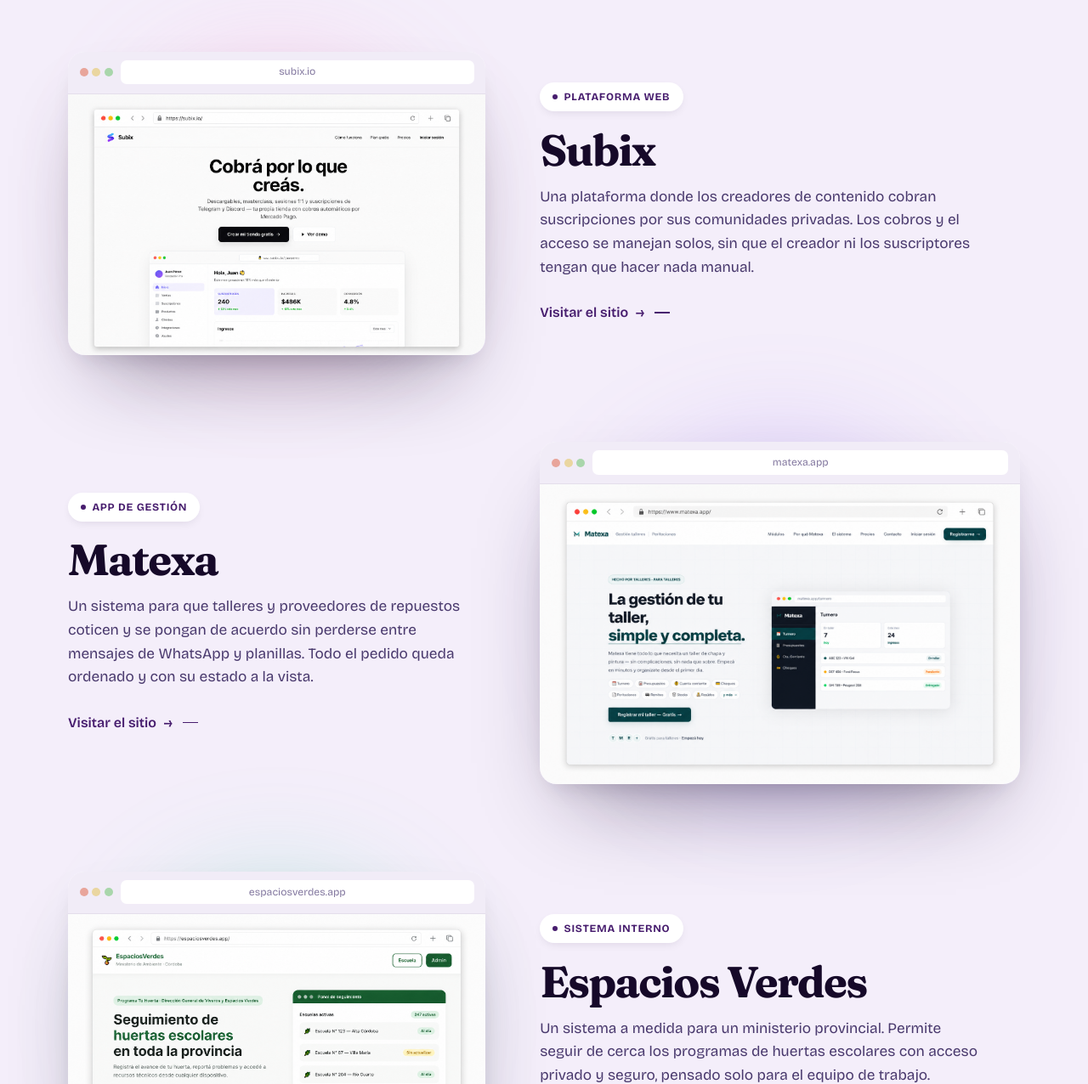
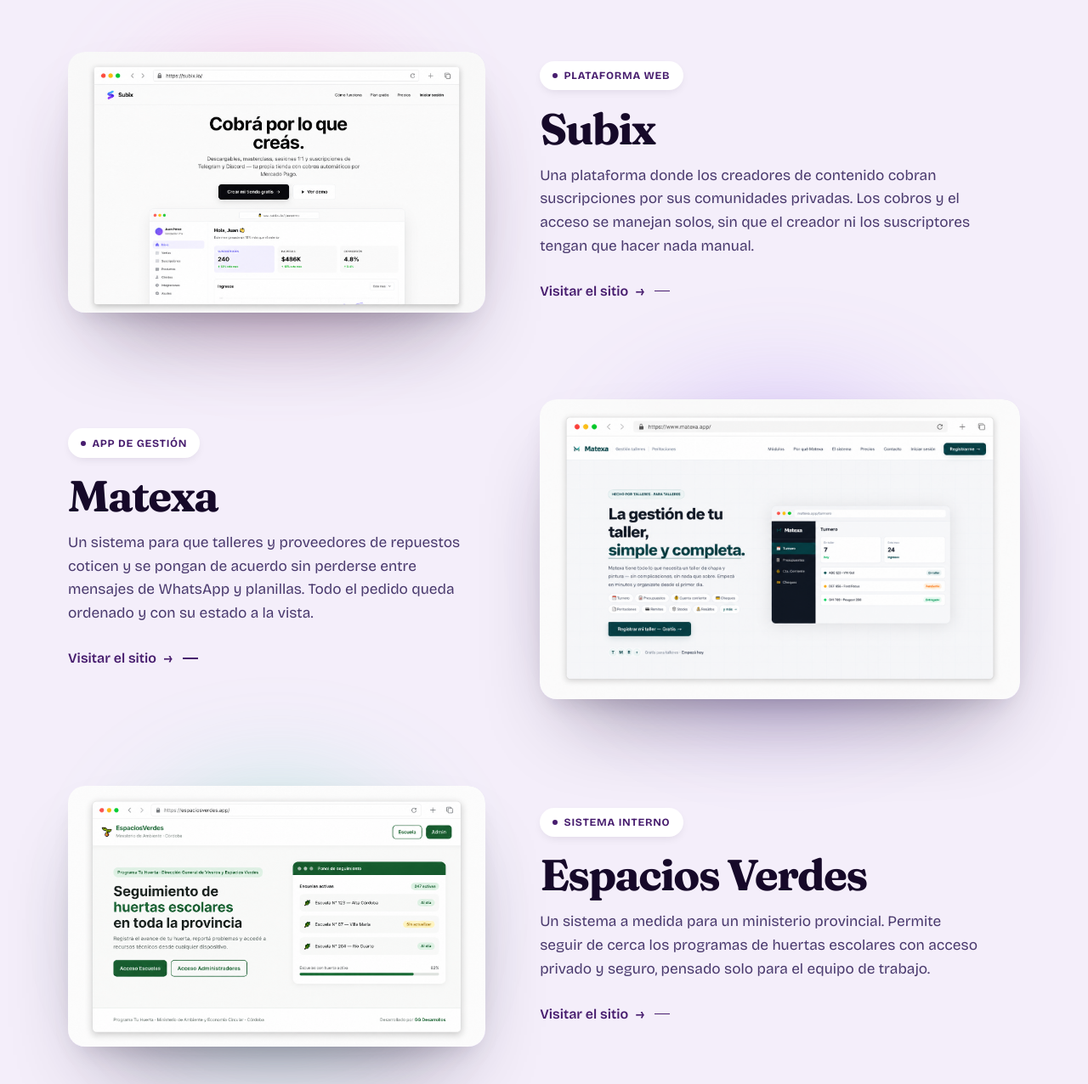
Before and after one commit to geragandia-ctrl/gg-desarrollos, a plain HTML site: page index.html in a window 1280 px wide. Shown: the part 2244-3520 px from the top of the page at 85% size. Drawn offline with nearby package versions, Linux system fonts and the light colour scheme.

Commit message:
nueva landing

```diff
--- a/index.html
+++ b/index.html
@@ -268,10 +268,6 @@
       <div class="project-art">
         <span class="shot-glow"></span>
         <div class="shot-wrap">
-          <div class="shot-bar">
-            <div class="shot-dots"><i></i><i></i><i></i></div>
-            <div class="shot-url">subix.io</div>
-          </div>
           <div class="shot-img">
             <span class="ph">Subix</span>
             <img src="assets/images/subix.png" alt="Captura de Subix" loading="lazy" onerror="this.style.display='none'">
@@ -291,10 +287,6 @@
       <div class="project-art">
         <span class="shot-glow"></span>
         <div class="shot-wrap">
-          <div class="shot-bar">
-            <div class="shot-dots"><i></i><i></i><i></i></div>
-            <div class="shot-url">matexa.app</div>
-          </div>
           <div class="shot-img">
             <span class="ph">Matexa</span>
             <img src="assets/images/matexa.png" alt="Captura de Matexa" loading="lazy" onerror="this.style.display='none'">
@@ -314,10 +306,6 @@
       <div class="project-art">
         <span class="shot-glow"></span>
         <div class="shot-wrap">
-          <div class="shot-bar">
-            <div class="shot-dots"><i></i><i></i><i></i></div>
-            <div class="shot-url">espaciosverdes.app</div>
-          </div>
           <div class="shot-img">
             <span class="ph">Espacios Verdes</span>
             <img src="assets/images/espaciosverdes.png" alt="Captura de Espacios Verdes" loading="lazy" onerror="this.style.display='none'">
```
